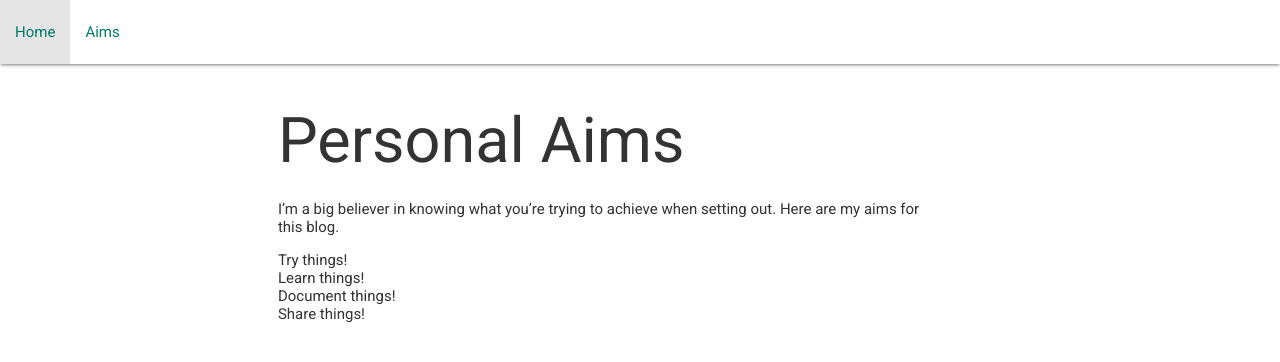
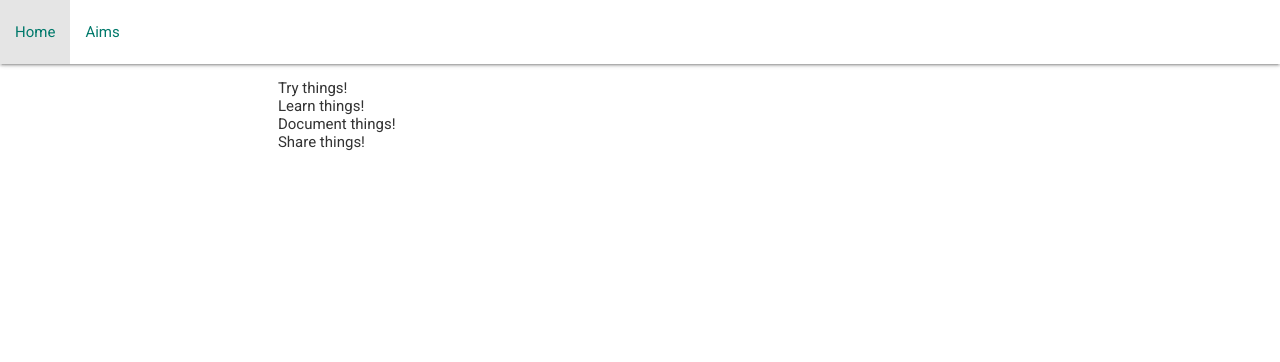
Before and after one commit to FleaRex/PersonalBlog, a Jekyll site: the page built from aims.md, in a window 1280 px wide. Shown: the top 362 px of the page. Built offline with Jekyll 4.4.1, drawn with Linux system fonts in a browser that asks for light colours.

Commit message:
Update aims.md

```diff
--- a/aims.md
+++ b/aims.md
@@ -1,10 +1,6 @@
 ---
 title: Personal Blog Aims
 ---
-
-# Personal Aims
-
-I'm a big believer in knowing what you're trying to achieve when setting out. Here are my aims for this blog.
 
 *   Try things!
 *   Learn things!
```
